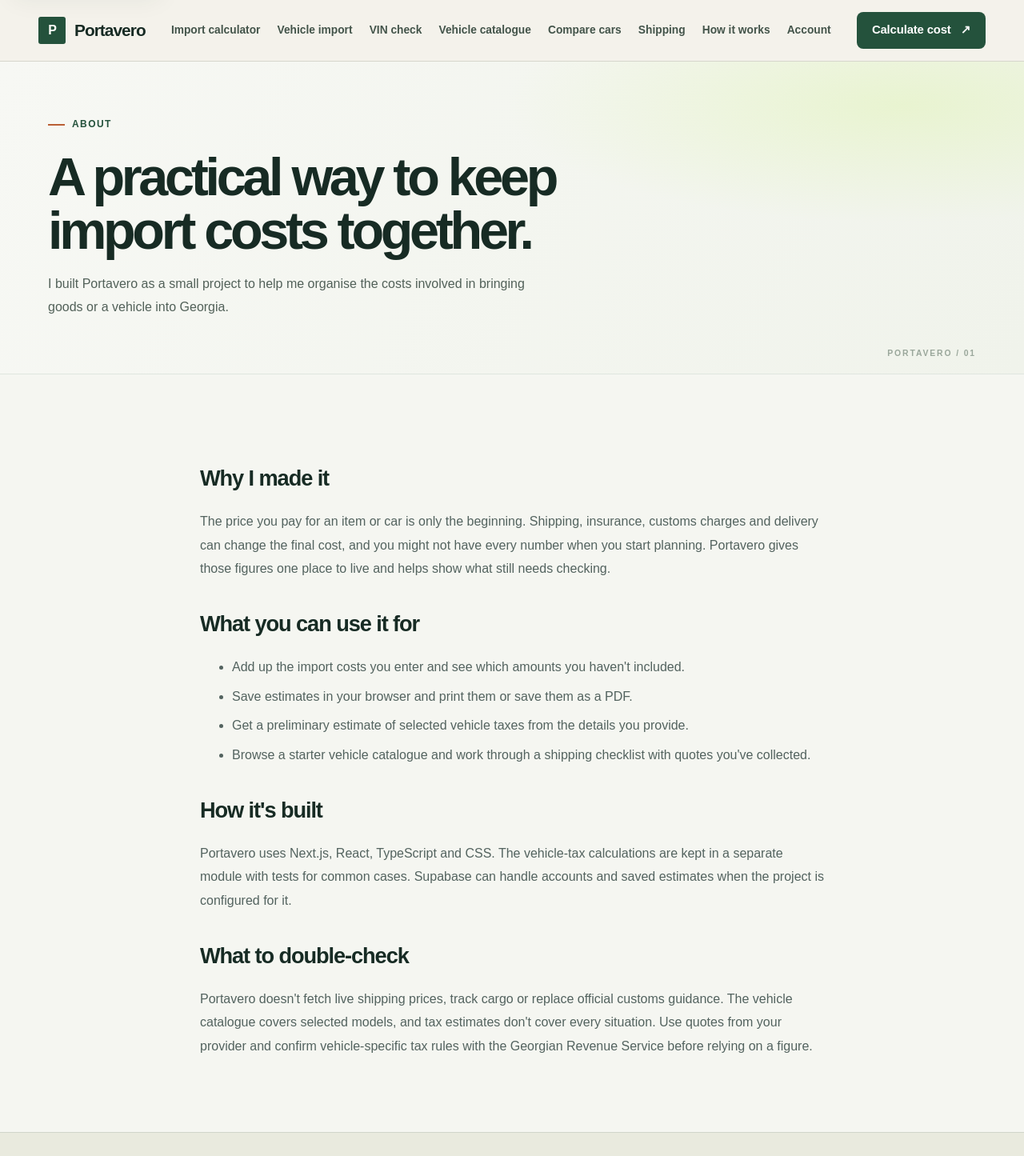
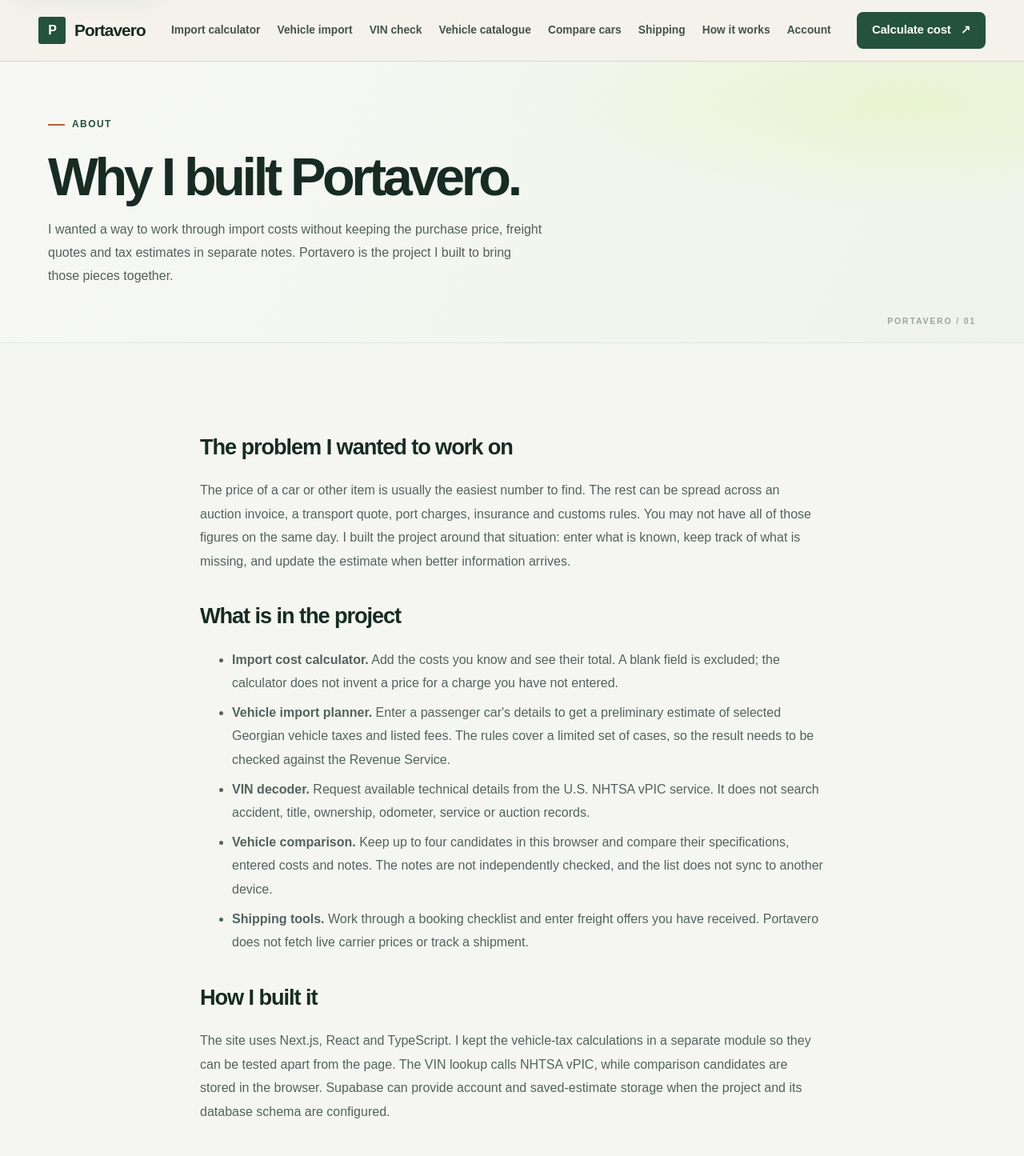
Before and after one commit to GIORGIO2032Q4E/portavero, a Next.js app: page /about in a window 1280 px wide. Shown: the top 1445 px of the page at 80% size. Built offline with nearby package versions, Linux system fonts and the light colour scheme; no server answers.

Commit message:
Explain project features and limits

```diff
--- a/src/app/about/page.tsx
+++ b/src/app/about/page.tsx
@@ -2,7 +2,7 @@ import type { Metadata } from "next";
 
 export const metadata: Metadata = {
   title: "About Portavero",
-  description: "Why I built Portavero, what it helps with, and where its estimates have limits."
+  description: "The thinking behind Portavero, the tools in the project, and what they do not check."
 };
 
 export default function AboutPage() {
@@ -11,28 +11,30 @@ export default function AboutPage() {
       <section className="page-hero">
         <div className="container">
           <span className="eyebrow">About</span>
-          <h1>A practical way to keep import costs together.</h1>
-          <p>I built Portavero as a small project to help me organise the costs involved in bringing goods or a vehicle into Georgia.</p>
+          <h1>Why I built Portavero.</h1>
+          <p>I wanted a way to work through import costs without keeping the purchase price, freight quotes and tax estimates in separate notes. Portavero is the project I built to bring those pieces together.</p>
         </div>
       </section>
       <section className="section">
         <div className="container content-narrow prose">
-          <h2>Why I made it</h2>
-          <p>The price you pay for an item or car is only the beginning. Shipping, insurance, customs charges and delivery can change the final cost, and you might not have every number when you start planning. Portavero gives those figures one place to live and helps show what still needs checking.</p>
+          <h2>The problem I wanted to work on</h2>
+          <p>The price of a car or other item is usually the easiest number to find. The rest can be spread across an auction invoice, a transport quote, port charges, insurance and customs rules. You may not have all of those figures on the same day. I built the project around that situation: enter what is known, keep track of what is missing, and update the estimate when better information arrives.</p>
 
-          <h2>What you can use it for</h2>
+          <h2>What is in the project</h2>
           <ul>
-            <li>Add up the import costs you enter and see which amounts you haven't included.</li>
-            <li>Save estimates in your browser and print them or save them as a PDF.</li>
-            <li>Get a preliminary estimate of selected vehicle taxes from the details you provide.</li>
-            <li>Browse a starter vehicle catalogue and work through a shipping checklist with quotes you've collected.</li>
+            <li><strong>Import cost calculator.</strong> Add the costs you know and see their total. A blank field is excluded; the calculator does not invent a price for a charge you have not entered.</li>
+            <li><strong>Vehicle import planner.</strong> Enter a passenger car's details to get a preliminary estimate of selected Georgian vehicle taxes and listed fees. The rules cover a limited set of cases, so the result needs to be checked against the Revenue Service.</li>
+            <li><strong>VIN decoder.</strong> Request available technical details from the U.S. NHTSA vPIC service. It does not search accident, title, ownership, odometer, service or auction records.</li>
+            <li><strong>Vehicle comparison.</strong> Keep up to four candidates in this browser and compare their specifications, entered costs and notes. The notes are not independently checked, and the list does not sync to another device.</li>
+            <li><strong>Shipping tools.</strong> Work through a booking checklist and enter freight offers you have received. Portavero does not fetch live carrier prices or track a shipment.</li>
           </ul>
 
-          <h2>How it's built</h2>
-          <p>Portavero uses Next.js, React, TypeScript and CSS. The vehicle-tax calculations are kept in a separate module with tests for common cases. Supabase can handle accounts and saved estimates when the project is configured for it.</p>
+          <h2>How I built it</h2>
+          <p>The site uses Next.js, React and TypeScript. I kept the vehicle-tax calculations in a separate module so they can be tested apart from the page. The VIN lookup calls NHTSA vPIC, while comparison candidates are stored in the browser. Supabase can provide account and saved-estimate storage when the project and its database schema are configured.</p>
 
-          <h2>What to double-check</h2>
-          <p>Portavero doesn't fetch live shipping prices, track cargo or replace official customs guidance. The vehicle catalogue covers selected models, and tax estimates don't cover every situation. Use quotes from your provider and confirm vehicle-specific tax rules with the Georgian Revenue Service before relying on a figure.</p>
+          <h2>What still needs checking</h2>
+          <p>Portavero is a planning tool, not a source of official prices or a customs decision. Shipping quotes, exchange rates and customs charges are not fetched automatically. The vehicle catalogue is a starting list, not a complete database, and a catalogue engine choice is not confirmation of the exact car. The VIN tool returns technical data only; no history result here means the history is unknown, not clean.</p>
+          <p>Before buying or shipping, compare the vehicle documents with the details entered, ask providers what their quotes include, and confirm the applicable taxes and fees with the Georgian Revenue Service or a qualified broker.</p>
         </div>
       </section>
     </>
```
